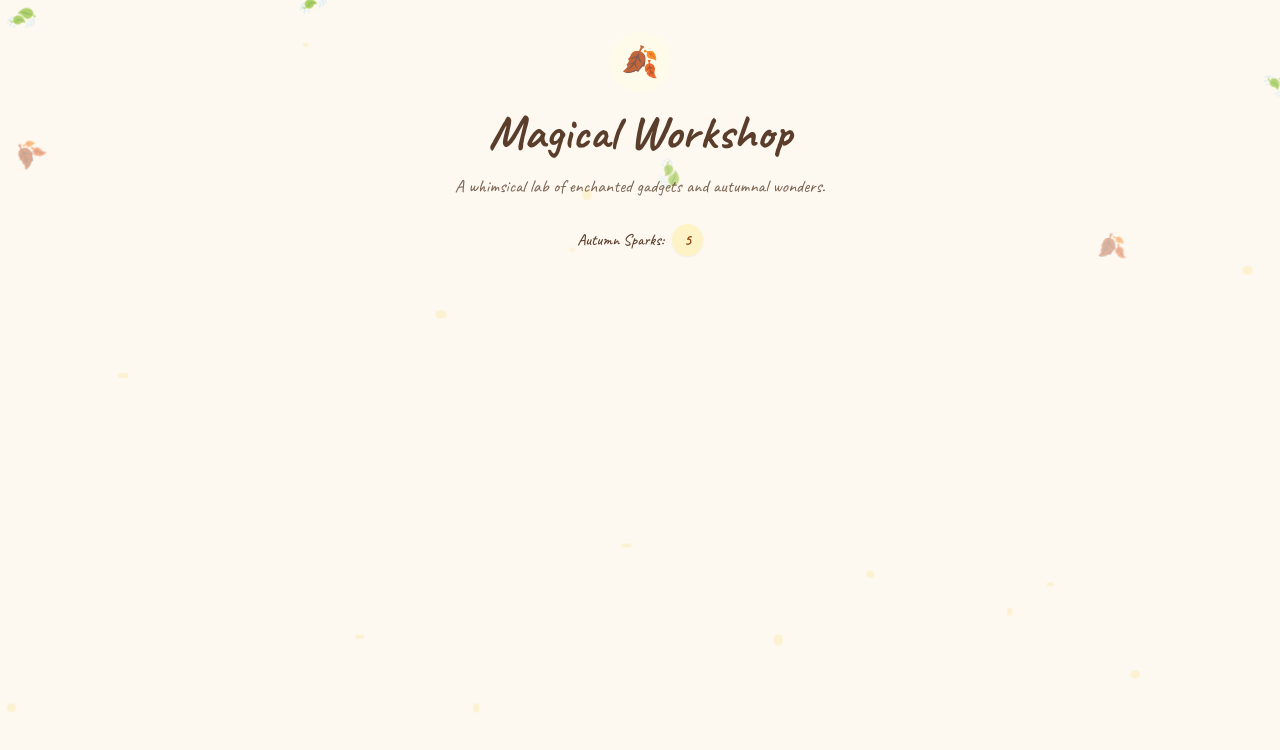
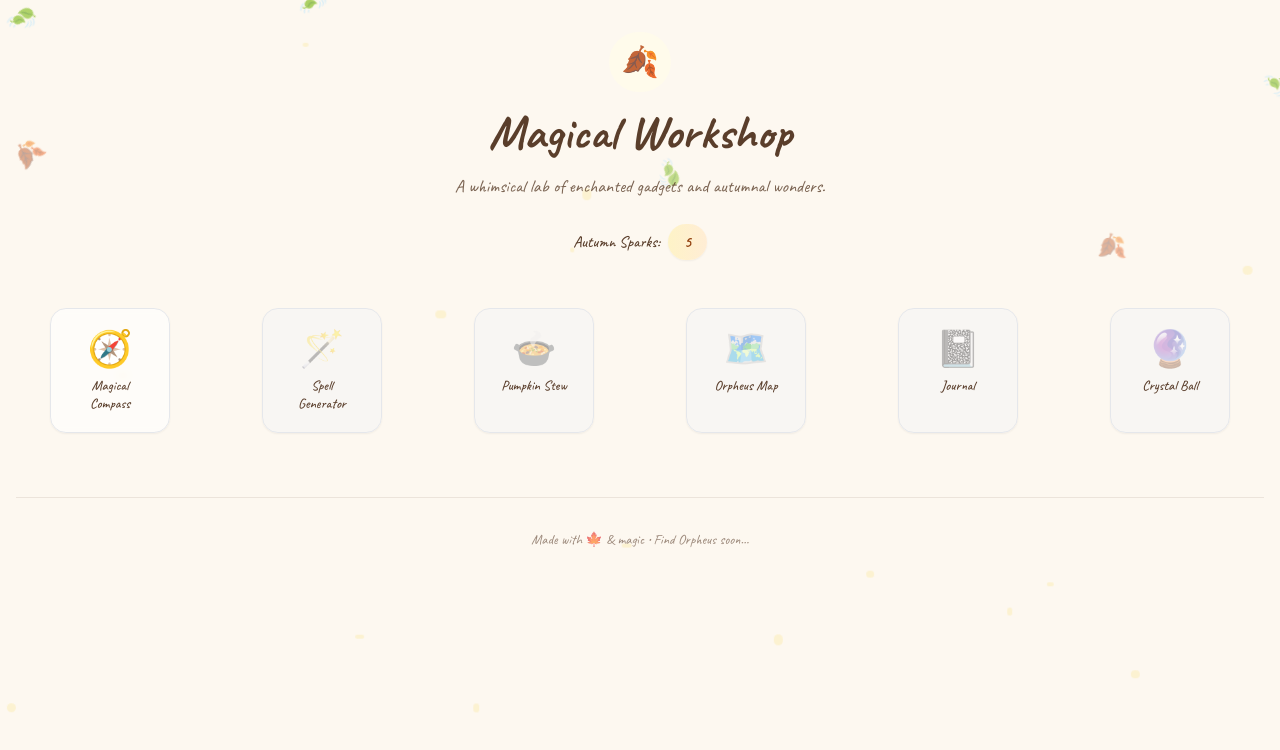
Before and after one commit to aakashvishcoder/Magical-Workshop, a React (Vite) app: page / in a window 1280 px wide. Shown: the top 750 px of the page. Built offline with nearby package versions, Linux system fonts and the light colour scheme.

Commit message:
fixed useGameState

```diff
--- a/src/components/Home.tsx
+++ b/src/components/Home.tsx
@@ -1,14 +1,13 @@
 import React, { useState } from 'react';
 import FallingLeaves from './FallingLeaves';
-import AmbientParticles from './AmbientParticles';
+import AmbientParicles from './AmbientParticles';
 import GadgetModel from './GadgetModel';
 import PumpkinStewGame from './gadgets/PumpkinStewGame';
 import Compass from './gadgets/CompassGame';
-import { useTheme } from '../utils/themes';
 import { useGameState } from '../hooks/useGameState';
 
 const gadgets = [
-    { id: 'compass', name: "Magical Compass", icon: '🧭' },
+    { id: 'compass', name: 'Magical Compass', icon: '🧭' },
     { id: 'spell', name: 'Spell Generator', icon: '🪄' },
     { id: 'stew', name: 'Pumpkin Stew', icon: '🍲' },
     { id: 'map', name: 'Orpheus Map', icon: '🗺️' },
@@ -17,13 +16,12 @@
 ];
 
 const Home: React.FC = () => {
-    const { season, toggleSeason } = useTheme();
-    const { sparks } = useGameState();
+    const { sparks, unlocked } = useGameState();
     const [openGadget, setOpenGadget] = useState<string | null>(null);
 
     return (
         <div className="min-h-screen bg-fall-bg relative overflow-hidden">
-            <AmbientParticles />
+            <AmbientParicles />
             <FallingLeaves />
 
             <div className="container mx-auto px-4 py-8 relative z-10">
@@ -38,14 +36,48 @@
                         A whimsical lab of enchanted gadgets and autumnal wonders.
                     </p>
 
-                    <div className="mb-4 flex items-center justify-center gap-2">
+                    <div className="mb-6 flex items-center justify-center gap-2">
                         <span className="text-fall-text font-medium">Autumn Sparks:</span>
-                        <span className="px-3 py-1 bg-amber-100 text-amber-800 rounded-full font-bold shadow-sm">
+                        <span className="px-4 py-1.5 bg-gradient-to-r from-amber-100 to-orange-100 text-amber-800 rounded-full font-bold shadow-sm">
                             {sparks}
                         </span>
                     </div>
                 </header>
+
+                <main className="mb-16">
+                    <div className="grid grid-cols-2 sm:grid-cols-3 md:grid-cols-4 lg:grid-cols-6 gap-6 justify-items-center">
+                        {gadgets.map((gadget) => (
+                            <button
+                                onClick={() => setOpenGadget(gadget.id)}
+                                disabled={!unlocked.includes(gadget.id)}
+                                className={`group flex flex-col items-center p-5 rounded-2xl shadow-sm transition-all duration-300 backdrop-blur-sm border w-full max-w-[120px] ${
+                                    unlocked.includes(gadget.id)
+                                    ? 'bg-white/60 hover:bg-white/80 hover:shadow-lg cursor-pointer'
+                                    : 'bg-gray-100/50 text-fall-text/40 cursor-not-allowed'
+                                }`}
+                                aria-label={gadget.name}
+                            >
+                                <div className="text-4xl mb-2 group-hover:scale-110 transition-transform duration-300">
+                                    {gadget.icon}
+                                </div>
+                                <span className="text-fall-text font-medium text-sm text-center leading-tight px-1">
+                                    {gadget.name}
+                                </span>
+                            </button>
+                        ))}
+                    </div>
+                </main>
+
+                <footer className="text-center text-fall-text/60 text-sm pb-8 border-t border-fall-text/10 pt-8">
+                    <p>Made with 🍁 & magic • Find Orpheus soon...</p>
+                </footer>
             </div>
+            {openGadget && (
+                <GadgetModel onClose={() => setOpenGadget(null)}>
+                    {openGadget === 'compass' && <Compass />}
+                    {openGadget === 'stew' && <PumpkinStewGame />}
+                </GadgetModel>
+            )}
         </div>
     );
 };
--- a/src/hooks/useGameState.ts
+++ b/src/hooks/useGameState.ts
@@ -1,11 +1,11 @@
 import { useState, useEffect } from 'react';
 
-export type GadgetId = 'compass' | 'stew' | 'spell' | 'map' | 'journal' | 'crystal';
+export type GadgetId = 'compass' | 'spell' | 'stew' | 'map' | 'journal' | 'crystal';
 
 interface GameState {
     sparks: number;
     unlocked: GadgetId[];
-}
+};
 
 const DEFAULT_STATE: GameState = {
     sparks: 5,
@@ -32,7 +32,7 @@
         }
     };
 
-    const spendSparks = (amount: number) => {
+    const spendSparks = (amount: number): boolean => {
         if (state.sparks >= amount) {
             setState(prev => ({ ...prev, sparks: prev.sparks - amount }));
             return true;
@@ -40,5 +40,5 @@
         return false;
     };
 
-    return { ...state, unlockGadget, spendSparks};
+    return { ...state, unlockGadget, spendSparks };
 };
```
